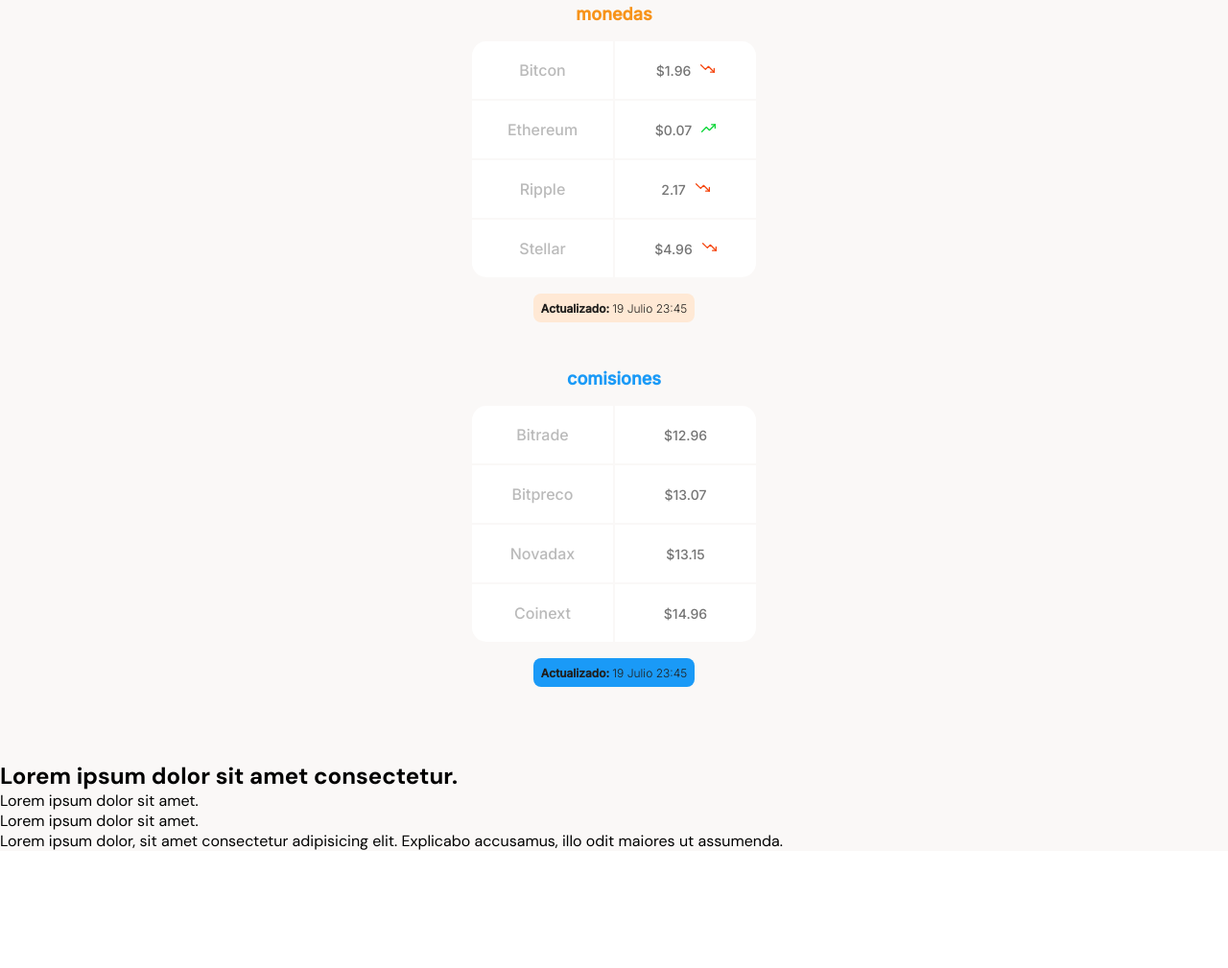
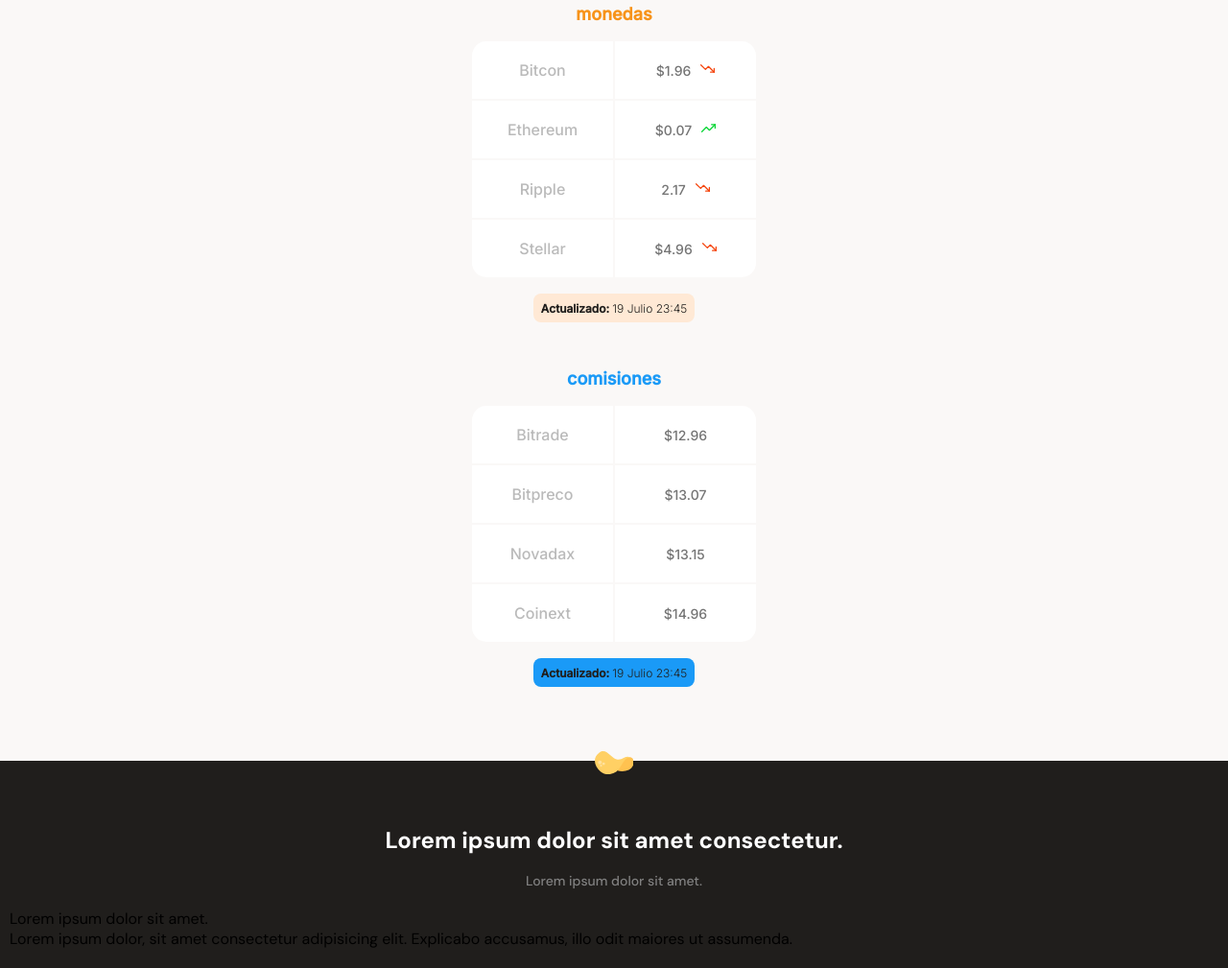
Before and after one commit to joaogarduno/app-web-branding, a plain HTML site: page index.html in a window 1280 px wide. Shown: the part 763-1772 px from the top of the page at 96% size. Before the commit the page ends 1650 px from the top, so only its background shows below. Drawn offline with Linux system fonts and the light colour scheme.

Commit message:
Estilos de la seccion beneficios productos

```diff
--- a/css/style.css
+++ b/css/style.css
@@ -248,3 +248,42 @@ main{
     line-height: 1.5rem;
     color: var(--warm-black);
 }
+/* BENEFITS - SECTION */
+.main-product-detail{
+    position: relative;
+    width: 100%;
+    min-width: 320px;
+    height: auto;
+    padding: 20px 10px;
+    background-color: var(--warm-black);
+}
+.product-detail--batata-logo{
+    position: absolute;
+    top: -10px;
+    left: calc(50% - 20px);
+    width: 40px;
+    height: 25px;
+    background-image: url('../assets/icons/batata.svg');
+}
+.product-detail--title{
+    width: 90%;
+    min-width: 288px;
+    height: auto;
+    margin: 50px auto 0;
+    text-align: center;
+}
+.product-detail--title h2{
+    margin-bottom: 20px;
+    font-size: 2.4rem;
+    font-weight: bold;
+    line-height: 2.6rem;
+    color: var(--just-white);
+}
+.product-detail--title p{
+    margin-bottom: 20px;
+    font-size: 1.4rem;
+    font-weight: 500;
+    line-height: 1.8rem;
+    color: #808080;
+
+}
--- a/index.html
+++ b/index.html
@@ -107,9 +107,9 @@
 
         <!-- SECTION BENEFITS -->
         <section class="main-product-detail">
-            <span></span>
+            <span class="product-detail--batata-logo"></span>
             <!-- TEXT -->
-            <div>
+            <div class="product-detail--title">
                 <h2>Lorem ipsum dolor sit amet consectetur.</h2>
                 <p>Lorem ipsum dolor sit amet.</p>
             </div>
```
